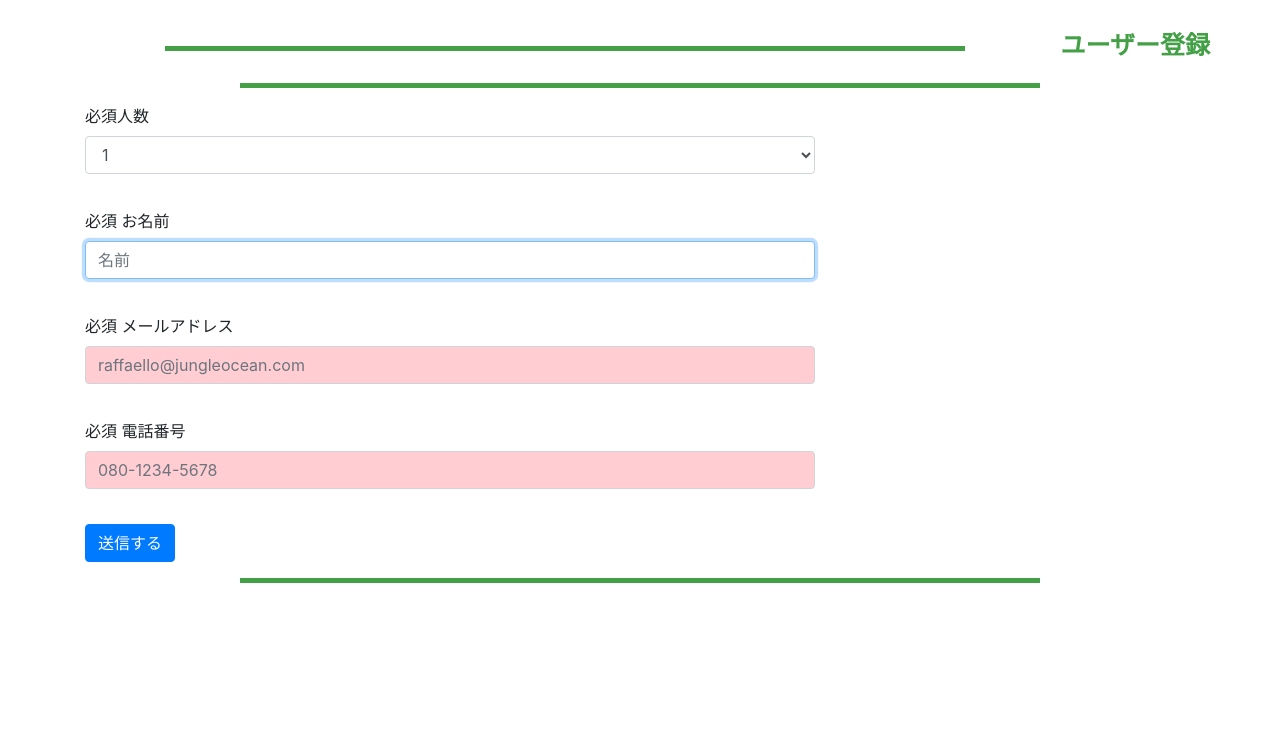
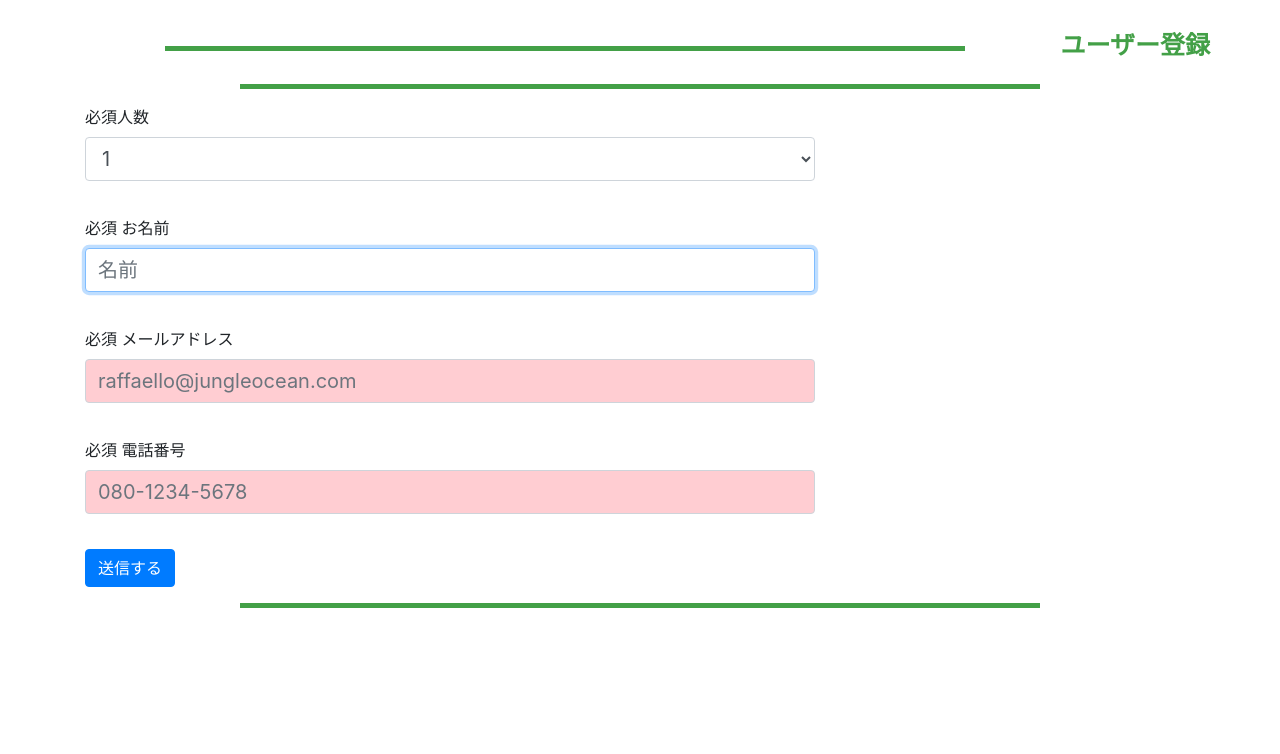
Before and after one commit to ukohank517/Attendance_flask, a Flask app: page /event/entry in a window 1280 px wide. Shown: the top 754 px of the page. Run offline with Flask 2, Linux system fonts and the light colour scheme; some libraries are stand-ins or nearby versions.

Commit message:
[update] form font size

```diff
--- a/web/script/static/css/entry.css
+++ b/web/script/static/css/entry.css
@@ -11,15 +11,19 @@ hr{
 }
 h1{
   font-size: 25px;
-    font-weight: bold;
-    margin: 0;
+  font-weight: bold;
   text-align: center;
 }
 .align-light{
     text-align: right;
 }
+/* 項目ラベル */
 .form-group{
   margin-bottom: 35px;
+}
+/* 項目placeholder size */
+.form-control{
+  font-size: 20px;
 }
 input:required{
   background: #ffcdd2;
```
